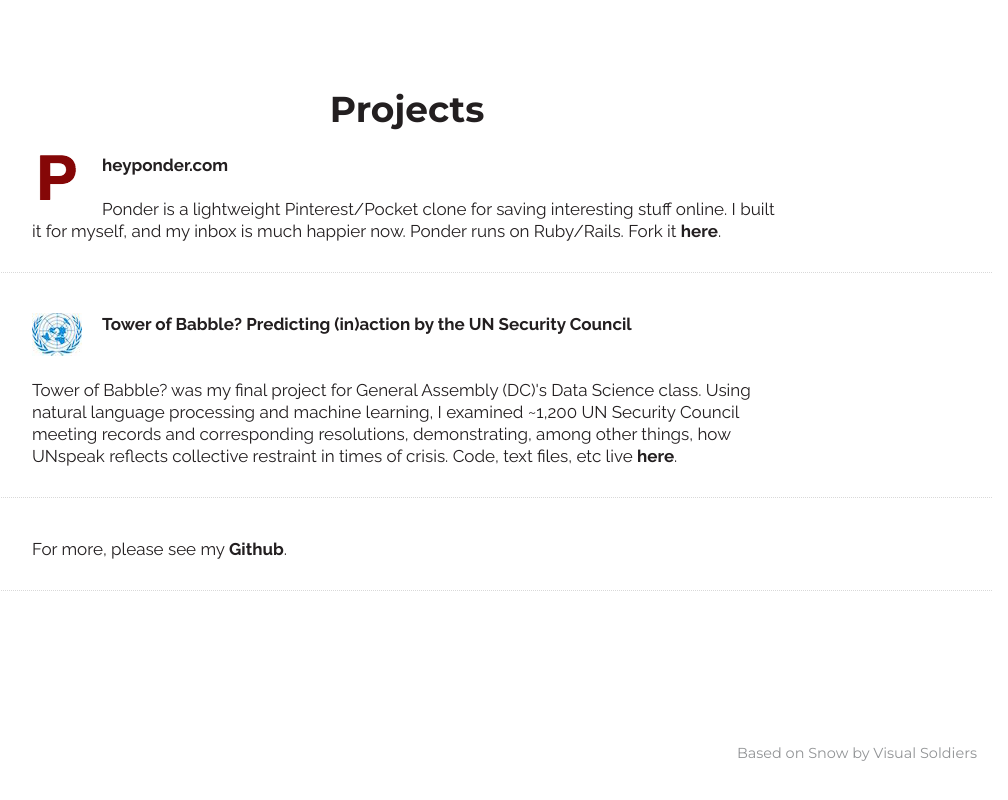
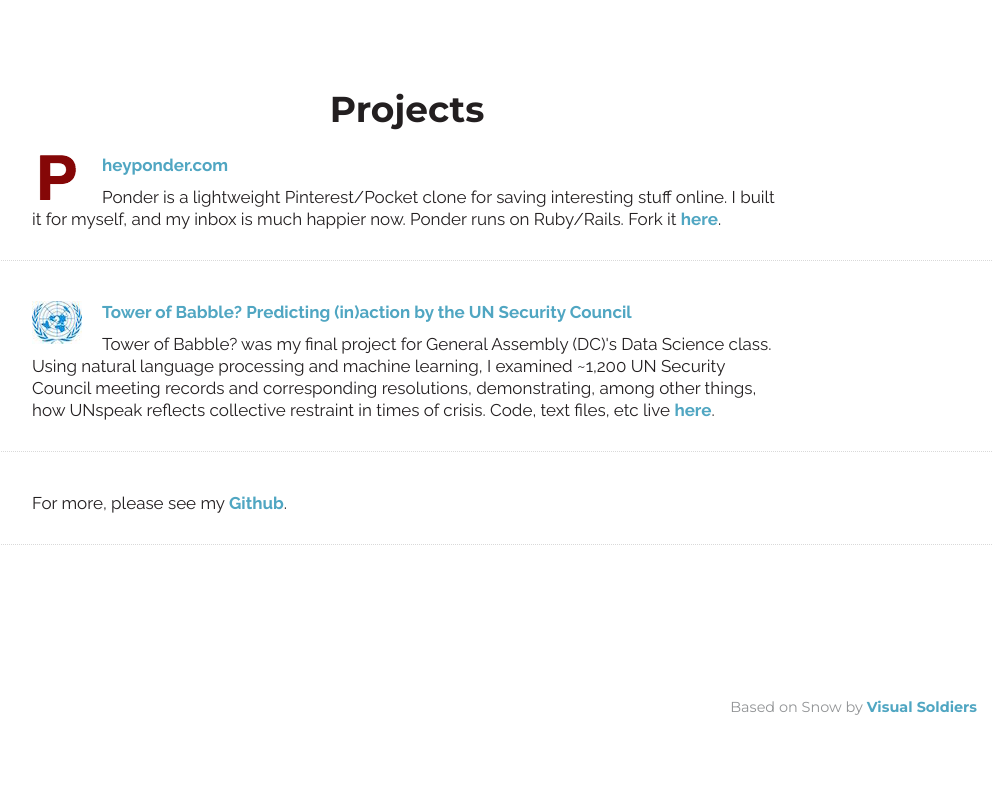
Before and after one commit to wandergram/wandergram.github.io, a plain HTML site: page index.html in a window 1280 px wide. Shown: the part 816-1616 px from the top of the page, without its empty margins (233-1241 px from the left). After the commit the page ends 1584 px from the top, so only its background shows below. Drawn offline with nearby package versions, Linux system fonts and the light colour scheme.

Commit message:
updated styling

```diff
--- a/css/main.css
+++ b/css/main.css
@@ -59,8 +59,8 @@ p {
 
 /*------------------Utilities---------------------*/
 a {
-  color: inherit;
-  font-weight: inherit;
+  color: #50A6C2;
+  font-weight: 700;
   font-size: inherit;
   text-decoration: none;
 }
--- a/index.html
+++ b/index.html
@@ -71,8 +71,8 @@
           <div class="col-sm-10 col-sm-offset-1 col-md-8 col-md-offset-2 wow fadeInLeft" data-wow-delay="0.3s">
             <a href="http://www.heyponder.com" target="_blank">
             <img class="news-img pull-left" src="img/ponder.png" alt="Ponder">
-            <p class="black"><strong>heyponder.com</strong><br /></br >
-            Ponder is a lightweight Pinterest/Pocket clone for saving interesting stuff online. I built it for myself, and my inbox is much happier now. Ponder runs on Ruby/Rails. Fork it <a href="https://github.com/wandergram/ponder"><strong>here</strong></a>.</p>
+            <p><strong>heyponder.com</strong></a><br />
+            <p class="black">Ponder is a lightweight Pinterest/Pocket clone for saving interesting stuff online. I built it for myself, and my inbox is much happier now. Ponder runs on Ruby/Rails. Fork it <a href="https://github.com/wandergram/ponder"><strong>here</strong></a>.</p>
             </a>
           </div>
         </div>
@@ -81,15 +81,14 @@
           <div class="col-sm-10 col-sm-offset-1 col-md-8 col-md-offset-2 wow fadeInLeft" data-wow-delay="0.3s">
             <a href="http://wandergram.github.io/tower" target="_blank">
             <img class="news-img pull-left" src="img/un.jpg" alt="UN">
-            <p class="black"><strong>Tower of Babble? Predicting (in)action by the UN Security Council</strong><br /> <br /><br />
-            Tower of Babble? was my final project for General Assembly (DC)'s Data Science class. Using natural language processing and machine learning, I examined ~1,200 UN Security Council meeting records and corresponding resolutions, demonstrating, among other things, how UNspeak reflects collective restraint in times of crisis. Code, text files, etc live <a href="https://github.com/wandergram/datsci/tree/master/UN"><strong>here</strong></a>.</p>
+            <p><strong>Tower of Babble? Predicting (in)action by the UN Security Council</strong></a><br />
+            <p class="black">Tower of Babble? was my final project for General Assembly (DC)'s Data Science class. Using natural language processing and machine learning, I examined ~1,200 UN Security Council meeting records and corresponding resolutions, demonstrating, among other things, how UNspeak reflects collective restraint in times of crisis. Code, text files, etc live <a href="https://github.com/wandergram/datsci/tree/master/UN"><strong>here</strong></a>.</p>
             </a>
           </div>
         </div>
 
         <div class="row margin-30 news-container">
           <div class="col-sm-10 col-sm-offset-1 col-md-8 col-md-offset-2 wow fadeInLeft" data-wow-delay="0.3s">
-            <a href="http://www.github.com/wandergram" target="_blank">
 
             <p class="black">
             For more, please see my <a href="https://github.com/wandergram/"><strong>Github</strong></a>.</p>
```
Also changed, not shown: 1 other file.
